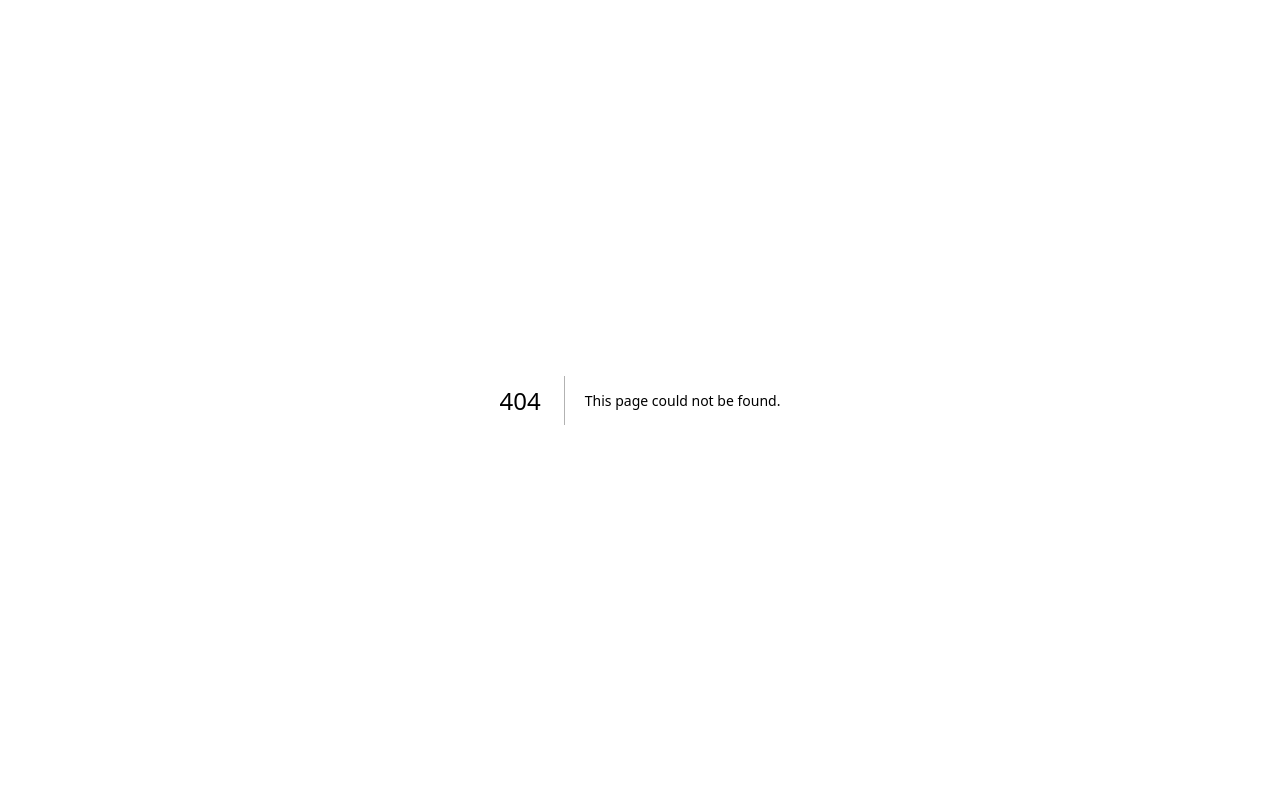
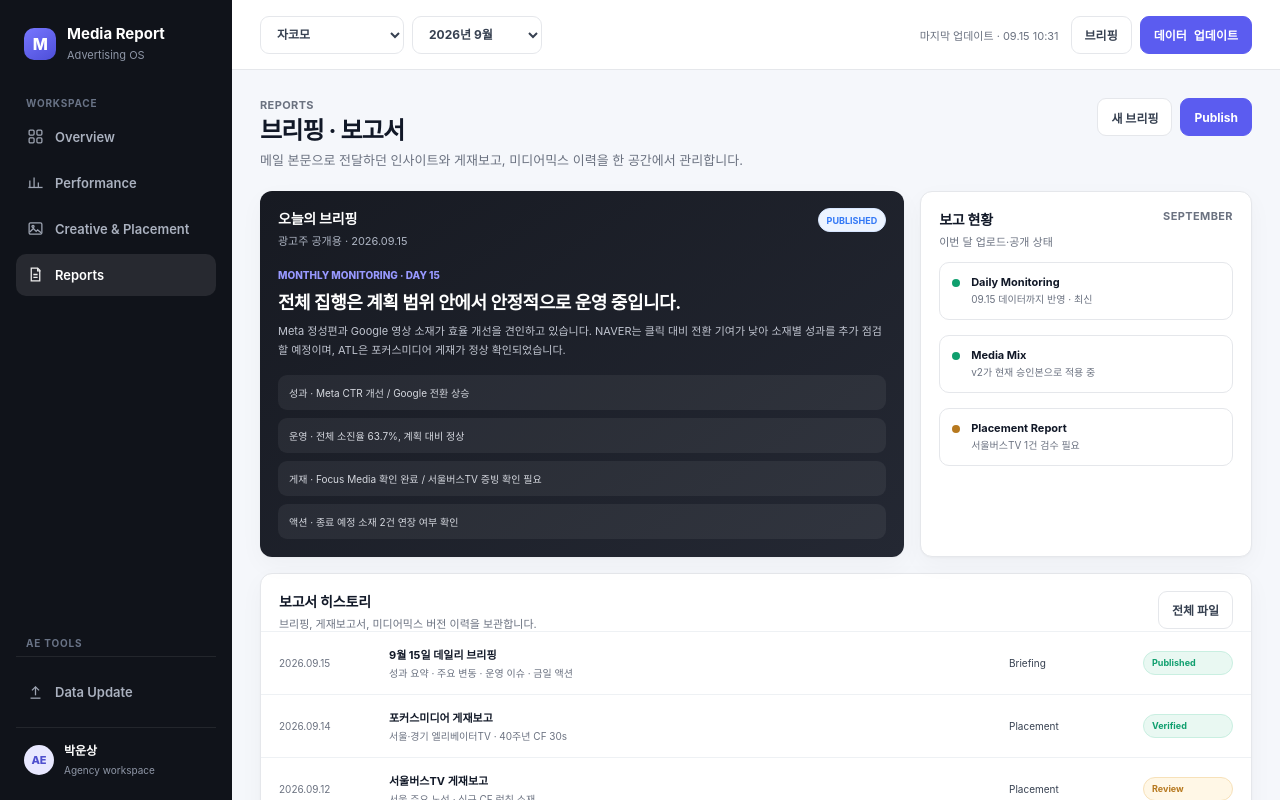
Before and after one commit to unz1020/Media-report_kor, a Next.js app: page /reports in a window 1280 px wide. Before the commit this address had no page. Shown: the top 800 px of the page. Built offline with nearby package versions, Linux system fonts and the light colour scheme.

Commit message:
feat: build reports and briefing page

```diff
--- /dev/null
+++ b/app/(dashboard)/reports/page.tsx
@@ -0,0 +1,62 @@
+const reports = [
+  { date: "09.15", title: "9월 15일 데일리 브리핑", desc: "성과 요약 · 주요 변동 · 운영 이슈 · 금일 액션", type: "Briefing", status: "Published" },
+  { date: "09.14", title: "포커스미디어 게재보고", desc: "서울·경기 엘리베이터TV · 40주년 CF 30s", type: "Placement", status: "Verified" },
+  { date: "09.12", title: "서울버스TV 게재보고", desc: "서울 주요 노선 · 신규 CF 런칭 소재", type: "Placement", status: "Review" },
+  { date: "09.10", title: "9월 미디어믹스 v2", desc: "Meta 예산 조정 및 OTT 일정 업데이트", type: "Media Mix", status: "Current" },
+  { date: "09.01", title: "9월 미디어믹스 v1", desc: "최초 승인 집행 계획", type: "Media Mix", status: "Archived" }
+];
+
+export default function ReportsPage() {
+  return (
+    <>
+      <div className="page-head">
+        <div>
+          <div className="eyebrow">Reports</div>
+          <h1 className="page-title">브리핑 · 보고서</h1>
+          <p className="page-desc">메일 본문으로 전달하던 인사이트와 게재보고, 미디어믹스 이력을 한 공간에서 관리합니다.</p>
+        </div>
+        <div className="page-meta"><button className="btn">새 브리핑</button><button className="btn primary">Publish</button></div>
+      </div>
+
+      <section className="grid two-col">
+        <article className="card briefing-card">
+          <div className="card-head"><div><h2>오늘의 브리핑</h2><p>광고주 공개용 · 2026.09.15</p></div><span className="badge info">PUBLISHED</span></div>
+          <div className="briefing-body">
+            <span className="briefing-number">MONTHLY MONITORING · DAY 15</span>
+            <h3>전체 집행은 계획 범위 안에서 안정적으로 운영 중입니다.</h3>
+            <p>Meta 정성편과 Google 영상 소재가 효율 개선을 견인하고 있습니다. NAVER는 클릭 대비 전환 기여가 낮아 소재별 성과를 추가 점검할 예정이며, ATL은 포커스미디어 게재가 정상 확인되었습니다.</p>
+            <div className="briefing-points">
+              <div className="briefing-point">성과 · Meta CTR 개선 / Google 전환 상승</div>
+              <div className="briefing-point">운영 · 전체 소진율 63.7%, 계획 대비 정상</div>
+              <div className="briefing-point">게재 · Focus Media 확인 완료 / 서울버스TV 증빙 확인 필요</div>
+              <div className="briefing-point">액션 · 종료 예정 소재 2건 연장 여부 확인</div>
+            </div>
+          </div>
+        </article>
+
+        <article className="card">
+          <div className="card-head"><div><h2>보고 현황</h2><p>이번 달 업로드·공개 상태</p></div><span className="eyebrow">SEPTEMBER</span></div>
+          <div className="progress-list">
+            <div className="notice"><span className="notice-dot good"/><div><strong>Daily Monitoring</strong><p>09.15 데이터까지 반영 · 최신</p></div></div>
+            <div className="notice"><span className="notice-dot good"/><div><strong>Media Mix</strong><p>v2가 현재 승인본으로 적용 중</p></div></div>
+            <div className="notice"><span className="notice-dot"/><div><strong>Placement Report</strong><p>서울버스TV 1건 검수 필요</p></div></div>
+          </div>
+        </article>
+      </section>
+
+      <section className="card section-space">
+        <div className="card-head"><div><h2>보고서 히스토리</h2><p>브리핑, 게재보고서, 미디어믹스 버전 이력을 보관합니다.</p></div><button className="btn">전체 파일</button></div>
+        <div className="report-list">
+          {reports.map((report) => (
+            <div className="report-row" key={`${report.date}-${report.title}`}>
+              <div className="report-date">2026.{report.date}</div>
+              <div><div className="report-title">{report.title}</div><div className="report-desc">{report.desc}</div></div>
+              <div className="report-type">{report.type}</div>
+              <span className={`badge ${report.status === 'Review' ? 'review' : report.status === 'Archived' ? 'ended' : 'live'}`}>{report.status}</span>
+            </div>
+          ))}
+        </div>
+      </section>
+    </>
+  );
+}
```
